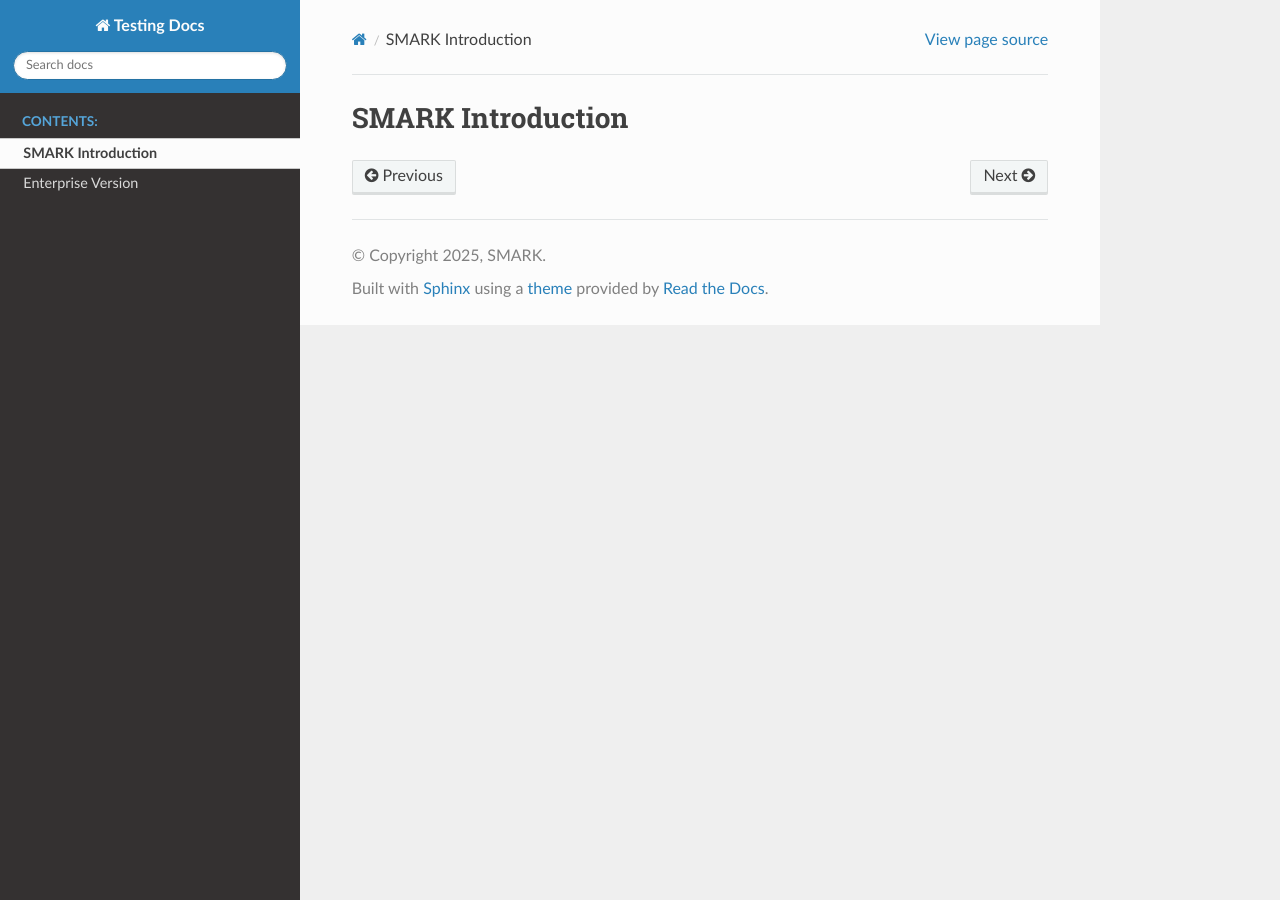
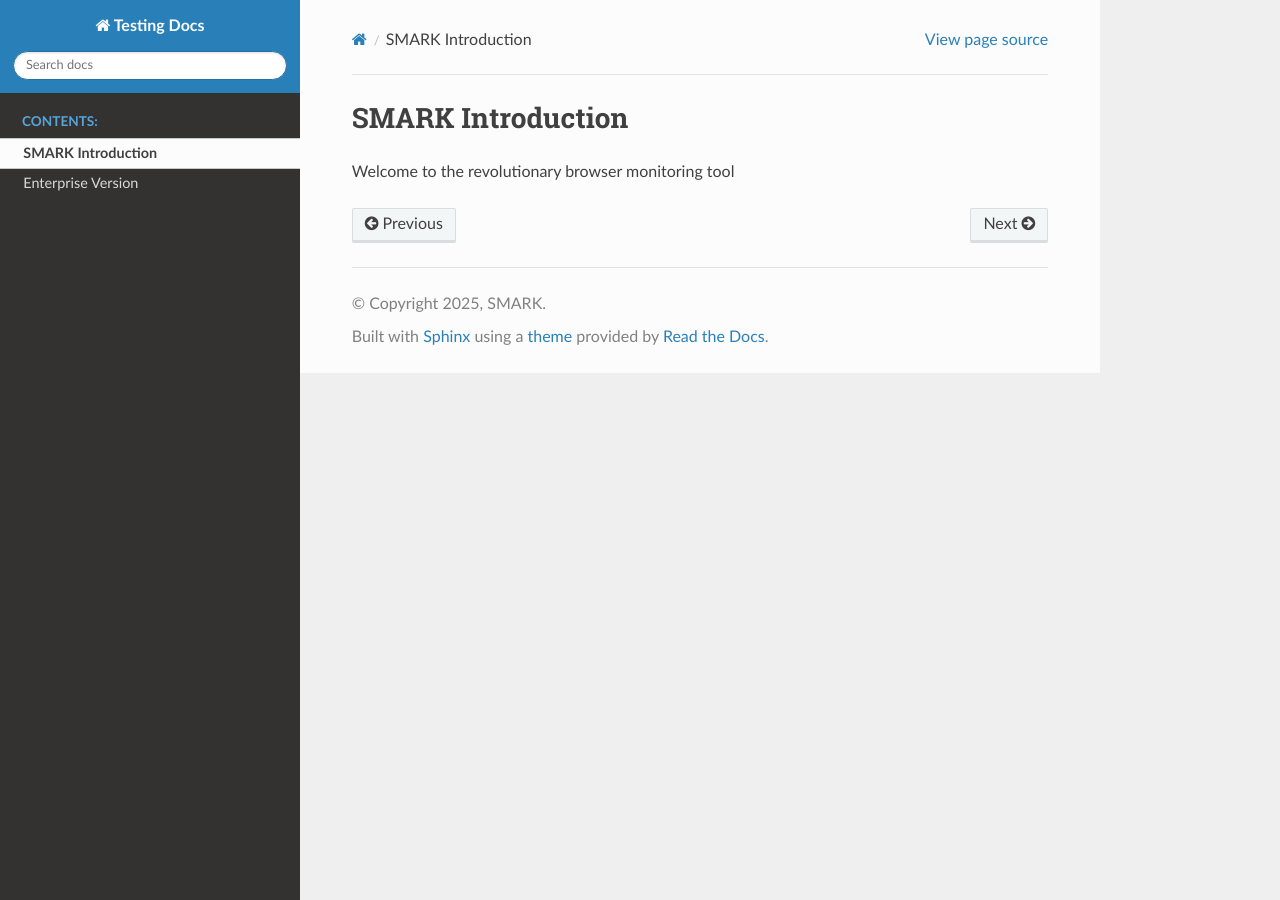
Before and after one commit to AsadRaza7695/testing-docs, a Sphinx documentation site: the page built from docs/source/introduction.md, in a window 1280 px wide. Built offline with Sphinx 7.4.7 and the Read the Docs theme 3.1.0, drawn with Linux system fonts in a browser that asks for light colours.

Commit message:
changes in md

```diff
--- a/docs/source/introduction.md
+++ b/docs/source/introduction.md
@@ -1 +1,3 @@
 # SMARK Introduction
+
+Welcome to the revolutionary browser monitoring tool
```
